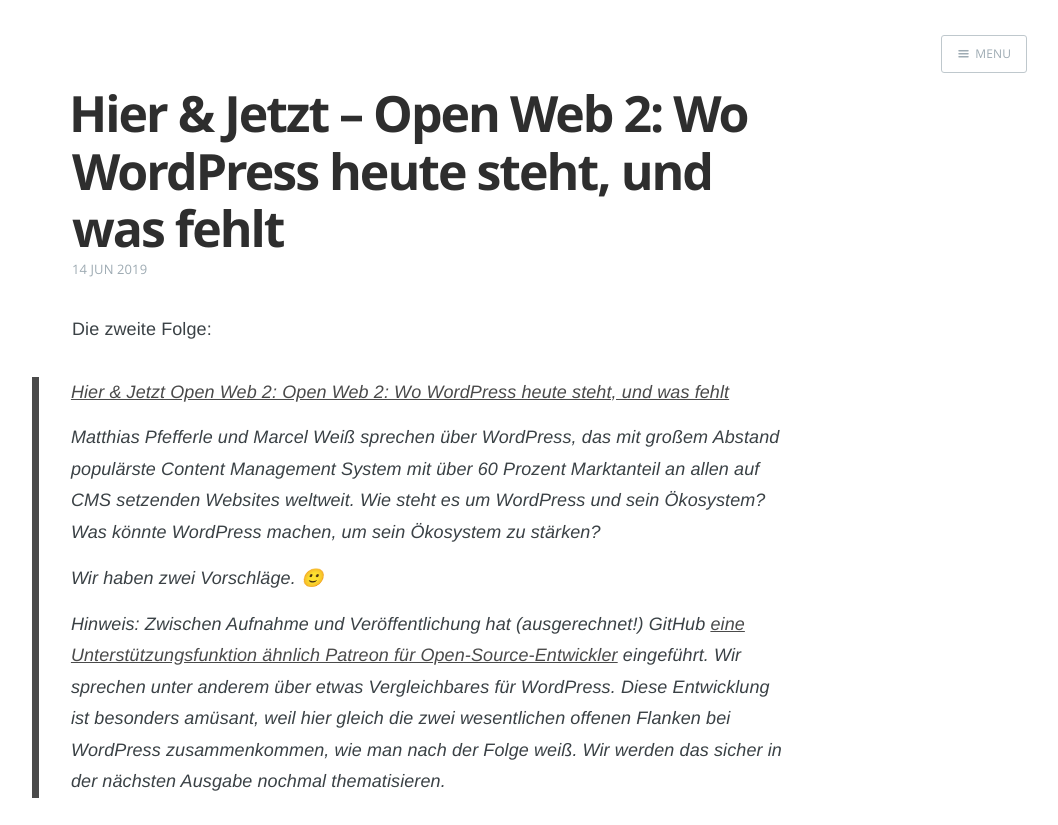
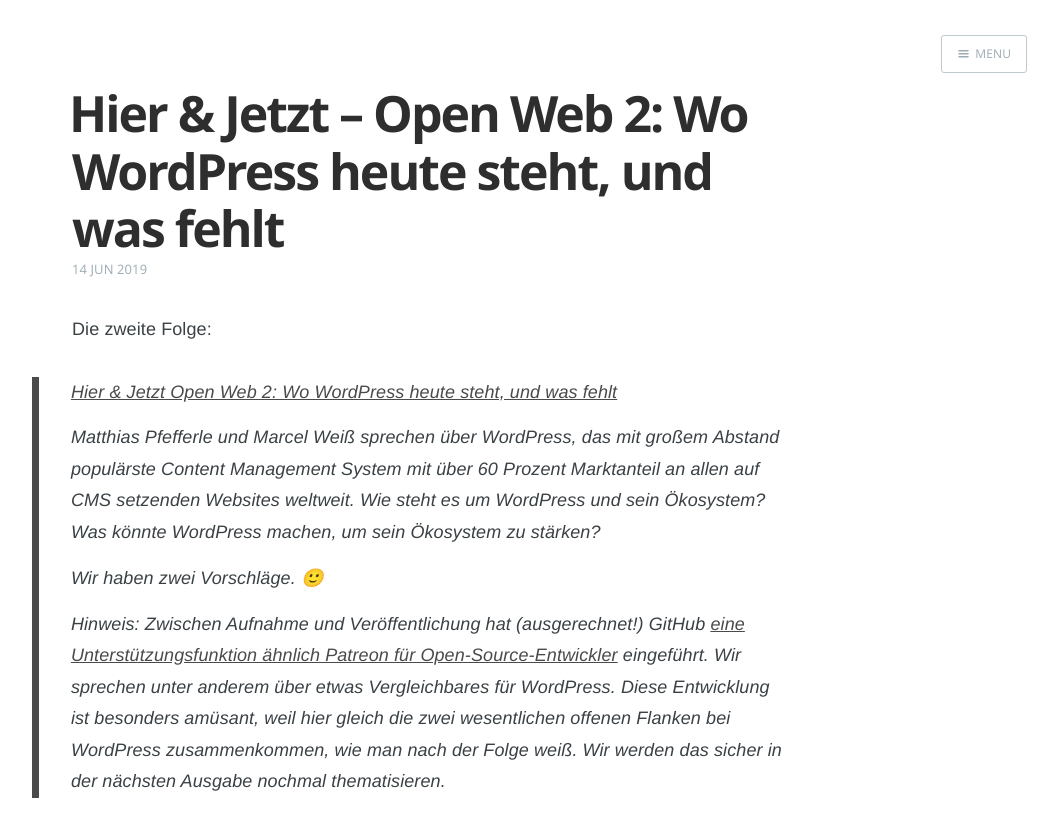
Before and after one commit to OpenWeb-Podcast/website, a Jekyll site: the page built from _posts/2019-06-14-hier-und-jetzt-open-web-2.md, in a window 1280 px wide and 1400 px high, cut to the strip 0-825 px from the top of the window. Shown: the whole strip, without its empty margins (213-1271 px from the left). Built offline with Jekyll 4.4.1, drawn with Linux system fonts in a browser that asks for light colours; some of the changed text lies outside the part shown.

Commit message:
add third version

```diff
--- a/_posts/2019-06-14-hier-und-jetzt-open-web-2.md
+++ b/_posts/2019-06-14-hier-und-jetzt-open-web-2.md
@@ -11,7 +11,7 @@
 
 Die zweite Folge:
 
-> [Hier & Jetzt Open Web 2: Open Web 2: Wo WordPress heute steht, und was fehlt](http://neunetz.fm/hier-jetzt-open-web-2-wo-wordpress-heute-steht-und-was-fehlt/)
+> [Hier & Jetzt Open Web 2: Wo WordPress heute steht, und was fehlt](http://neunetz.fm/hier-jetzt-open-web-2-wo-wordpress-heute-steht-und-was-fehlt/)
 >
 > Matthias Pfefferle und Marcel Weiß sprechen über WordPress, das mit großem Abstand populärste Content Management System mit über 60 Prozent Marktanteil an allen auf CMS setzenden Websites weltweit. Wie steht es um WordPress und sein Ökosystem? Was könnte WordPress machen, um sein Ökosystem zu stärken?
 >
```
Also changed, not shown: _posts/2019-06-14-hier-und-jetzt-open-web-3.md (added, +22 -0 lines).
